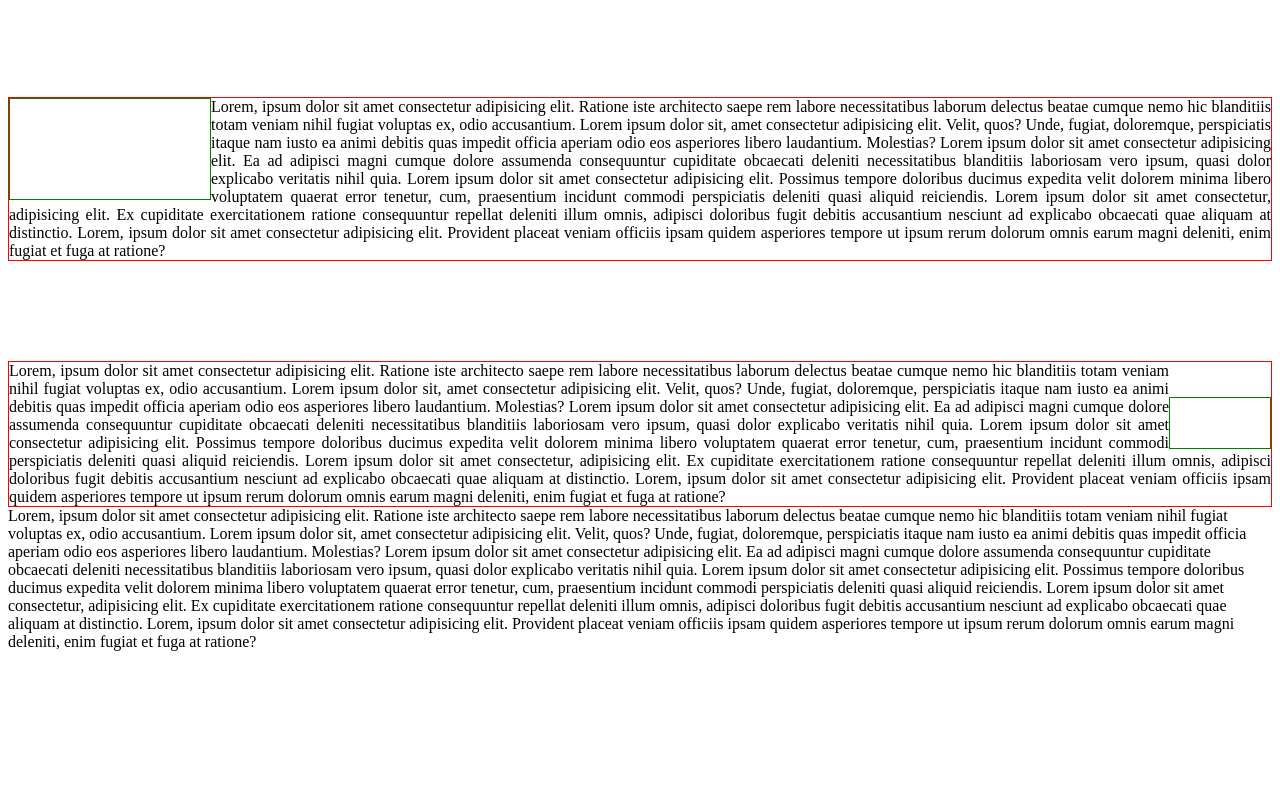
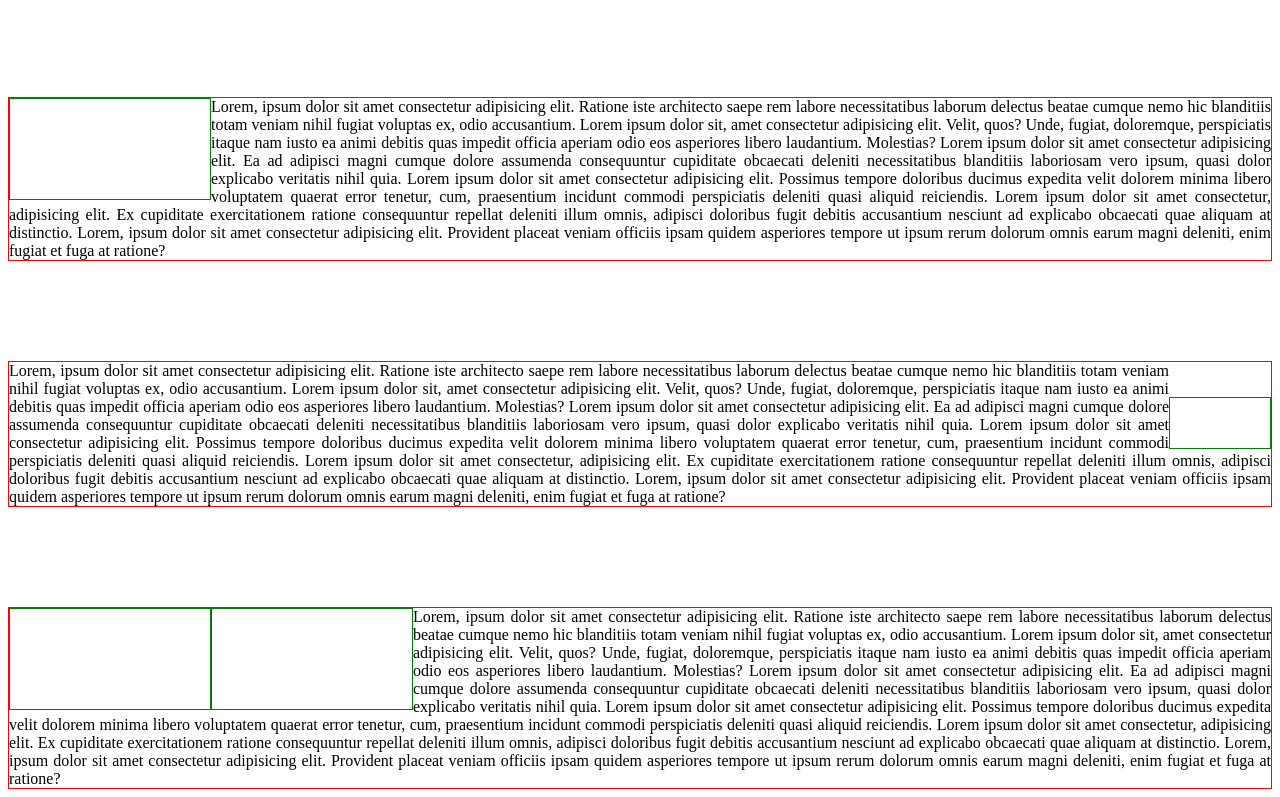
Before and after one commit to elizatim777/float, a plain HTML site: page index.html in a window 1280 px wide. Shown: the part 2693-3490 px from the top of the page. Before the commit the page ends 3352 px from the top, so only its background shows below. Drawn offline with Linux system fonts and the light colour scheme.

Commit message:
dvatsat pervoe vse

```diff
--- a/index.html
+++ b/index.html
@@ -122,7 +122,7 @@
 
     <div id="c1">
         <div id="c2"></div>
-        <div id="c3"></div>
+        <div id="c2"></div>
         Lorem, ipsum dolor sit amet consectetur adipisicing elit. Ratione iste architecto saepe rem labore necessitatibus laborum delectus beatae cumque nemo hic blanditiis totam veniam nihil fugiat voluptas ex, odio accusantium. Lorem ipsum dolor sit, amet consectetur adipisicing elit. Velit, quos? Unde, fugiat, doloremque, perspiciatis itaque nam iusto ea animi debitis quas impedit officia aperiam odio eos asperiores libero laudantium. Molestias? Lorem ipsum dolor sit amet consectetur adipisicing elit. Ea ad adipisci magni cumque dolore assumenda consequuntur cupiditate obcaecati deleniti necessitatibus blanditiis laboriosam vero ipsum, quasi dolor explicabo veritatis nihil quia. Lorem ipsum dolor sit amet consectetur adipisicing elit. Possimus tempore doloribus ducimus expedita velit dolorem minima libero voluptatem quaerat error tenetur, cum, praesentium incidunt commodi perspiciatis deleniti quasi aliquid reiciendis. Lorem ipsum dolor sit amet consectetur, adipisicing elit. Ex cupiditate exercitationem ratione consequuntur repellat deleniti illum omnis, adipisci doloribus fugit debitis accusantium nesciunt ad explicabo obcaecati quae aliquam at distinctio. Lorem, ipsum dolor sit amet consectetur adipisicing elit. Provident placeat veniam officiis ipsam quidem asperiores tempore ut ipsum rerum dolorum omnis earum magni deleniti, enim fugiat et fuga at ratione?
     </div>
 </body>
--- a/style.css
+++ b/style.css
@@ -294,3 +294,16 @@ img {
     float: right;
     margin-top: 35px;
 }
+
+#c1 {
+    margin-top: 100px;
+    border: 1px solid red;
+	text-align: justify;
+}
+
+#c2 {
+    float: left;
+	width: 200px;
+	height: 100px;
+	border: 1px solid green;
+}
```
